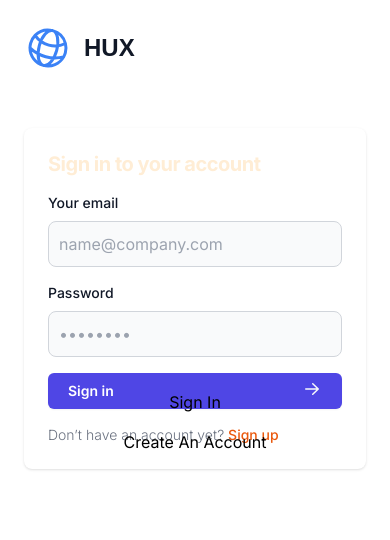
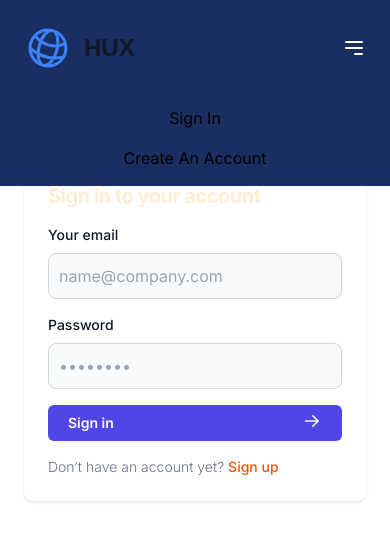
Before and after one commit to Kingsintersect/hux-assesment-frontend, a Next.js app: page /login in a window 390 px wide. Both pictures are taken after a click on the button 354 px from the left and 48 px from the top of the page. Shown: the top 540 px of the page. Built offline with nearby package versions, Linux system fonts and the light colour scheme; a web font is replaced by a local one.

Commit message:
fixed a display bug on my mobile navigation menu

```diff
--- a/app/contacts/[id]/details/page.tsx
+++ b/app/contacts/[id]/details/page.tsx
@@ -5,7 +5,7 @@ import React, { Suspense } from 'react'
 const ContactDetailsPage = ({ params }: { params: { id: string } }) => {
     const id = params.id;
     return (
-        <main className='max-w-md mx-auto md:max-w-2xl mt-24'>
+        <main className='max-w-md mx-auto md:max-w-2xl mt-32'>
             <div className="mx-5">
                 <div className="flex flex-col items-center justify-center px-6 py-8 mx-auto rounded-2xl shadow-sm shadow-orange-400">
 
--- a/app/contacts/[id]/edit/page.tsx
+++ b/app/contacts/[id]/edit/page.tsx
@@ -12,7 +12,7 @@ const EditContactPage = async ({ params }: { params: { id: string } }) => {
     const id = params.id;
 
     return (
-        <main className='max-w-md mx-auto md:max-w-2xl mt-24'>
+        <main className='max-w-md mx-auto md:max-w-2xl mt-32'>
             <div className="mx-5">
                 <div className="flex flex-col items-center justify-center px-6 py-8 mx-auto rounded-2xl shadow-sm shadow-orange-400">
                     <div className="w-full py-20 px-10">
--- a/app/contacts/create/page.tsx
+++ b/app/contacts/create/page.tsx
@@ -4,7 +4,7 @@ import React from 'react'
 
 const page = () => {
     return (
-        <main className='max-w-md mx-auto md:max-w-2xl sm:max-w-xl mt-24'>
+        <main className='max-w-md mx-auto md:max-w-2xl sm:max-w-xl mt-32'>
             <div className="mx-5">
                 <div className="flex flex-col items-center justify-center px-6 py-8 mx-auto rounded-2xl shadow-sm shadow-orange-400">
                     <div className="w-full py-20 px-10">
--- a/app/contacts/page.tsx
+++ b/app/contacts/page.tsx
@@ -6,7 +6,7 @@ import { CardSkeleton } from "../ui/Skeletons";
 const ContactsPage = () => {
     return (
         <>
-            <section className="sm:max-w-xl md:max-w-2xl mx-auto mt-24 mb-10 lg:max-w-4xl">
+            <section className="sm:max-w-xl md:max-w-2xl mx-auto mt-32 mb-10 lg:max-w-4xl">
                 <div className="mx-5">
                     <div className="flex flex-col items-center justify-center px-6 py-8 mx-auto rounded-2xl shadow-sm shadow-orange-400">
                         <div className="w-full py-20 px-10">
--- a/app/login/page.tsx
+++ b/app/login/page.tsx
@@ -7,7 +7,7 @@ export const metadata: Metadata = {
 
 export default function LoginPage() {
     return (
-        <section className="max-w-md mx-auto md:max-w-2xl mt-24">
+        <section className="max-w-md mx-auto md:max-w-2xl mt-32">
             <div className="flex flex-col items-center justify-center px-6 py-8 mx-auto lg:py-0">
 
                 <div className="w-full bg-white rounded-lg shadow dark:border md:mt-0 sm:max-w-md xl:p-0 dark:bg-gray-800 dark:border-gray-700">
--- a/app/register/page.tsx
+++ b/app/register/page.tsx
@@ -7,7 +7,7 @@ export const metadata: Metadata = {
 
 export default function RegisterPage() {
     return (
-        <section className="max-w-md mx-auto md:max-w-2xl mt-24">
+        <section className="max-w-md mx-auto md:max-w-2xl mt-32">
             <div className="flex flex-col items-center justify-center px-6 py-8 mx-auto lg:py-0">
                 <div className="w-full bg-white rounded-lg shadow dark:border md:mt-0 sm:max-w-md xl:p-0 dark:bg-gray-800 dark:border-gray-700">
                     <div className="p-6 space-y-4 md:space-y-6 sm:p-8">
--- a/app/ui/Navigation.tsx
+++ b/app/ui/Navigation.tsx
@@ -41,7 +41,7 @@ const Navigation = () => {
     }, [pathname, isAuthenticated, setIsLoggedIn, accessToken]);
 
     return (
-        <nav className="p-6 fixed top-0 left-0 w-full z-50">
+        <nav className="p-6 fixed top-0 left-0 w-full z-50 bg-[#192c61fc]">
 
             <div className="container mx-auto flex justify-between items-center">
                 <div className="">
@@ -72,8 +72,8 @@ const Navigation = () => {
 
                 </ul>
                 {/* Mobile Menu */}
-                <div ref={menuRef} className={`${isOpen ? 'block' : 'hidden'} md:hidden mobile-menu fixed inset-0 z-50`}>
-                    <ul className="flex flex-col items-center justify-center h-full space-y-4">
+                <div ref={menuRef} className={`${isOpen ? 'block' : 'hidden'} md:hidden mobile-menu absolute inset-0 -z-10 `}>
+                    <ul className="flex flex-col items-center justify-center h-full space-y-4 bg-[#192c61fc] " style={{ position: "relative", top: "90px" }}>
                         {isLoggedIn ? (
                             <>
                                 <li className='hover:text-orange-300'><a href="/contacts" className="">My Contacts</a></li>
@@ -86,8 +86,8 @@ const Navigation = () => {
                             </>
                         ) : (
                             <>
-                                <li className='hover:text-orange-300'><a href="/login" className="">Sign In</a></li>
-                                <li className='hover:text-orange-300'><a href="/register" className="text-blue">Create An Account</a></li>
+                                <li onClick={toggleMenu} className='hover:text-orange-300'><a href="/login" className="">Sign In</a></li>
+                                <li onClick={toggleMenu} className='hover:text-orange-300'><a href="/register" className="text-blue">Create An Account</a></li>
                             </>
                         )}
                     </ul>
```
